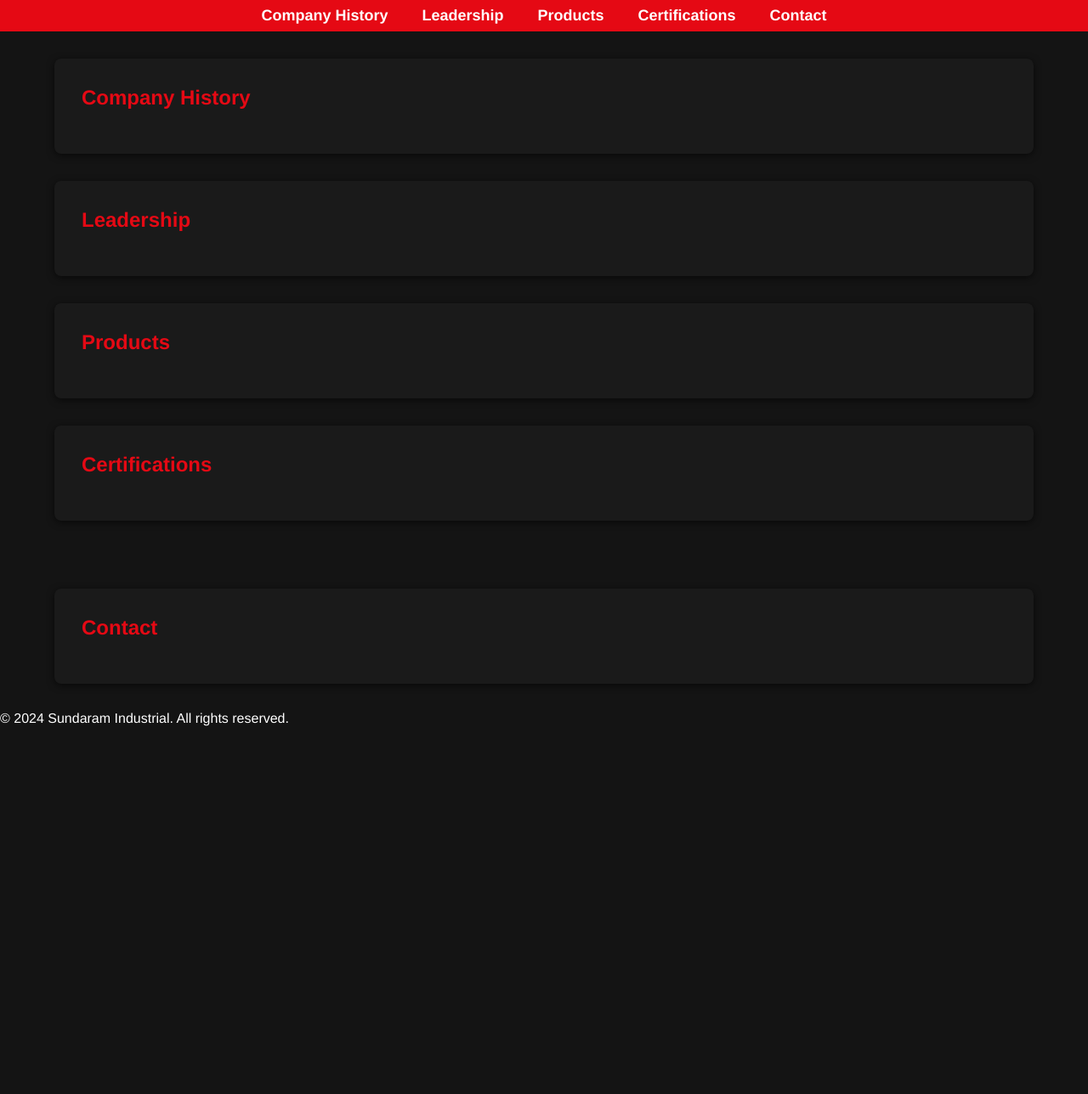
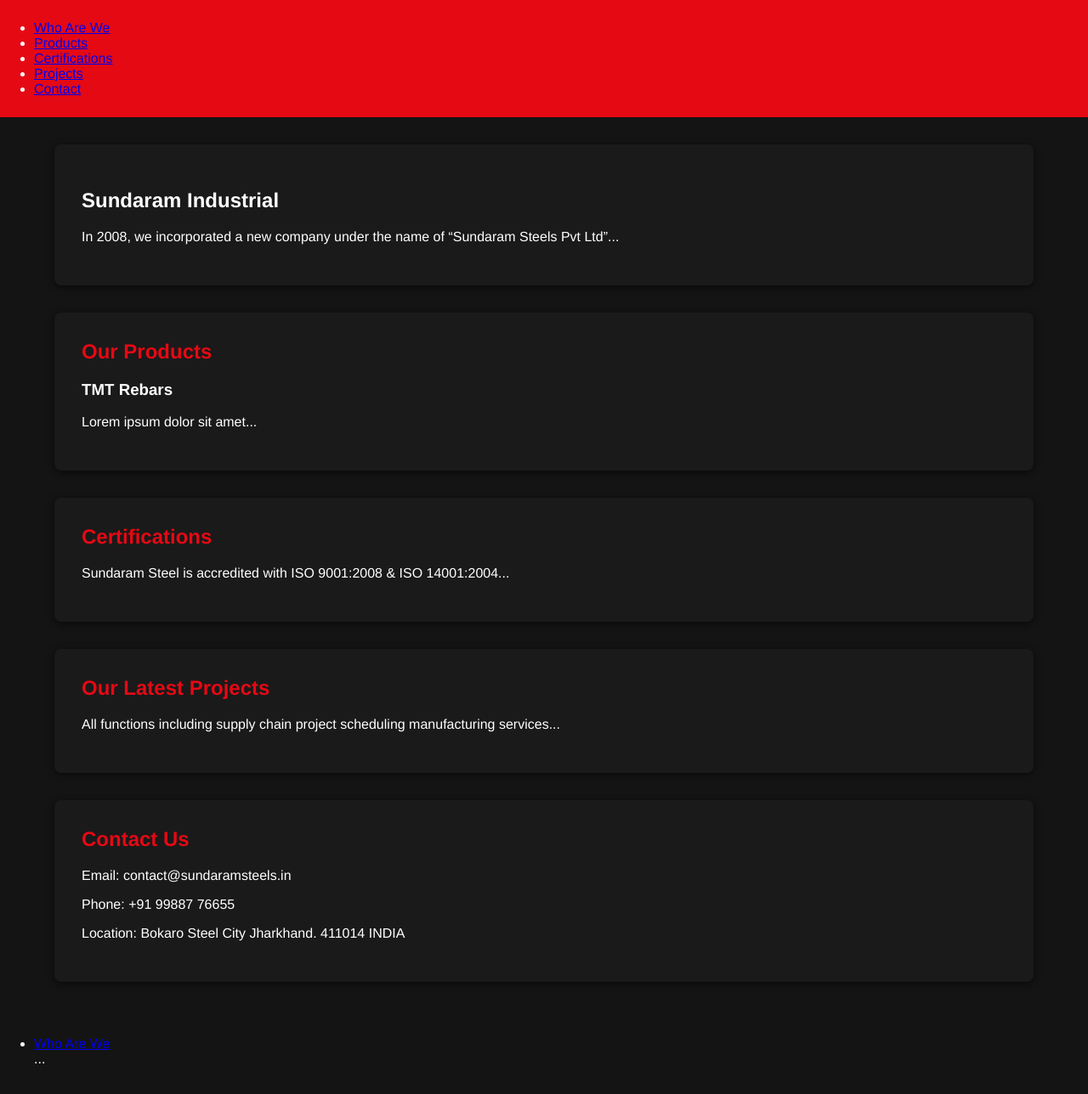
Before and after one commit to Shubham-Master/Demo, a plain HTML site: page index.html in a window 1280 px wide. Shown: the whole page at 85% size. Before the commit the page ends 887 px from the top, so only its background shows below. Drawn offline with Linux system fonts and the light colour scheme.

Commit message:
index.html

```diff
--- a/index.html
+++ b/index.html
@@ -4,51 +4,55 @@
     <meta charset="UTF-8">
     <meta name="viewport" content="width=device-width, initial-scale=1.0">
     <title>Sundaram Industrial</title>
-    <link rel="stylesheet" type="text/css" href="style.css">
+    <link rel="stylesheet" href="style.css">
 </head>
 <body>
     <header>
-        <button id="menu-button">Menu</button>
-        <nav id="navigation-menu">
-            <a href="#company-history">Company History</a>
-            <a href="#leadership">Leadership</a>
-            <a href="#products">Products</a>
-            <a href="#certifications">Certifications</a>
-            <a href="#contact">Contact</a>
+        <nav>
+            <ul>
+                <li><a href="#about">Who Are We</a></li>
+                <li><a href="#products">Products</a></li>
+                <li><a href="#certifications">Certifications</a></li>
+                <li><a href="#projects">Projects</a></li>
+                <li><a href="#contact">Contact</a></li>
+            </ul>
         </nav>
     </header>
-
     <main>
-        <section id="company-history">
-            <h2>Company History</h2>
-            <!-- Company history content -->
+        <section id="about">
+            <h1>Sundaram Industrial</h1>
+            <p>In 2008, we incorporated a new company under the name of “Sundaram Steels Pvt Ltd”...</p>
         </section>
-
-        <section id="leadership">
-            <h2>Leadership</h2>
-            <!-- Leadership content -->
+        <section id="products">
+            <h2>Our Products</h2>
+            <div class="product">
+                <h3>TMT Rebars</h3>
+                <p>Lorem ipsum dolor sit amet...</p>
+            </div>
         </section>
-
-        <section id="products">
-            <h2>Products</h2>
-            <!-- Product details (TMT Rebars) -->
-        </section>
-
         <section id="certifications">
             <h2>Certifications</h2>
-            <!-- Certifications content -->
+            <p>Sundaram Steel is accredited with ISO 9001:2008 & ISO 14001:2004...</p>
+        </section>
+        <section id="projects">
+            <h2>Our Latest Projects</h2>
+            <p>All functions including supply chain project scheduling manufacturing services...</p>
+        </section>
+        <section id="contact">
+            <h2>Contact Us</h2>
+            <p>Email: contact@sundaramsteels.in</p>
+            <p>Phone: +91 99887 76655</p>
+            <p>Location: Bokaro Steel City Jharkhand. 411014 INDIA</p>
         </section>
     </main>
-
     <footer>
-        <section id="contact">
-            <h2>Contact</h2>
-            <!-- Contact details -->
-            <!-- Social Media Links -->
-        </section>
-        <p>&copy; 2024 Sundaram Industrial. All rights reserved.</p>
+        <nav>
+            <ul>
+                <li><a href="#about">Who Are We</a></li>
+                ...
+            </ul>
+        </nav>
     </footer>
-
-    <script type="text/javascript" src="script.js"></script>
+    <script src="script.js"></script>
 </body>
 </html>
```
